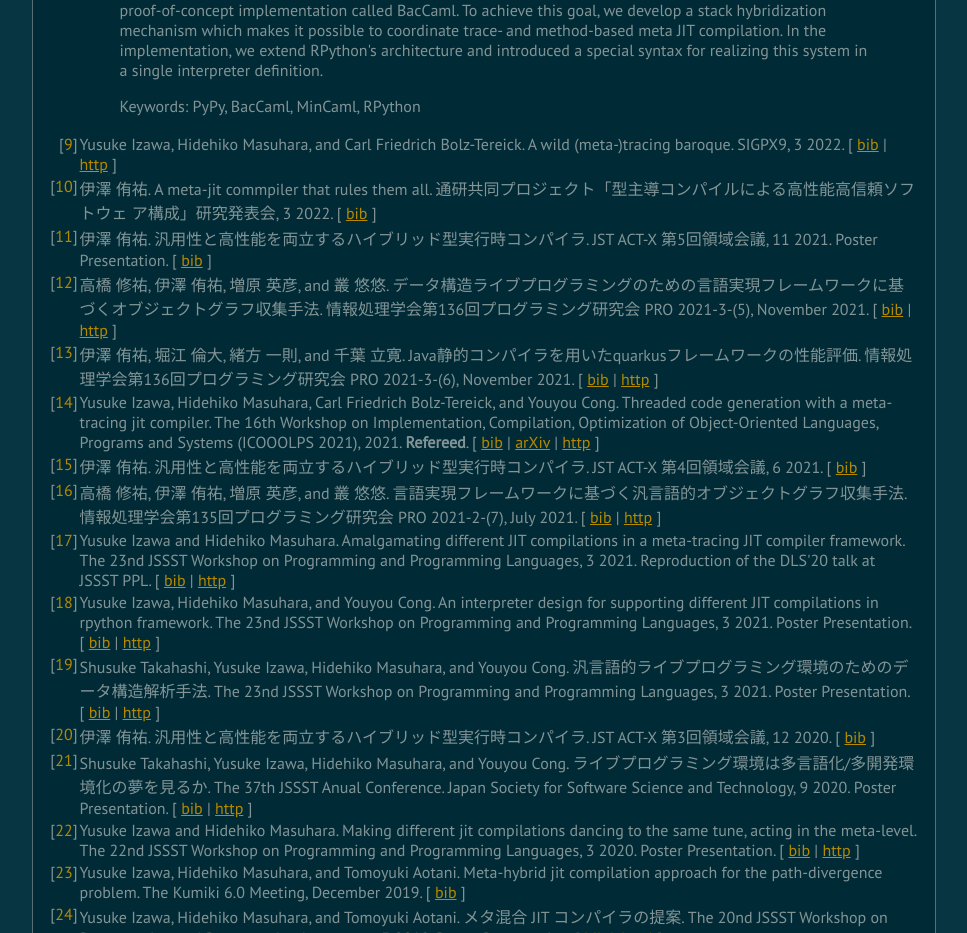
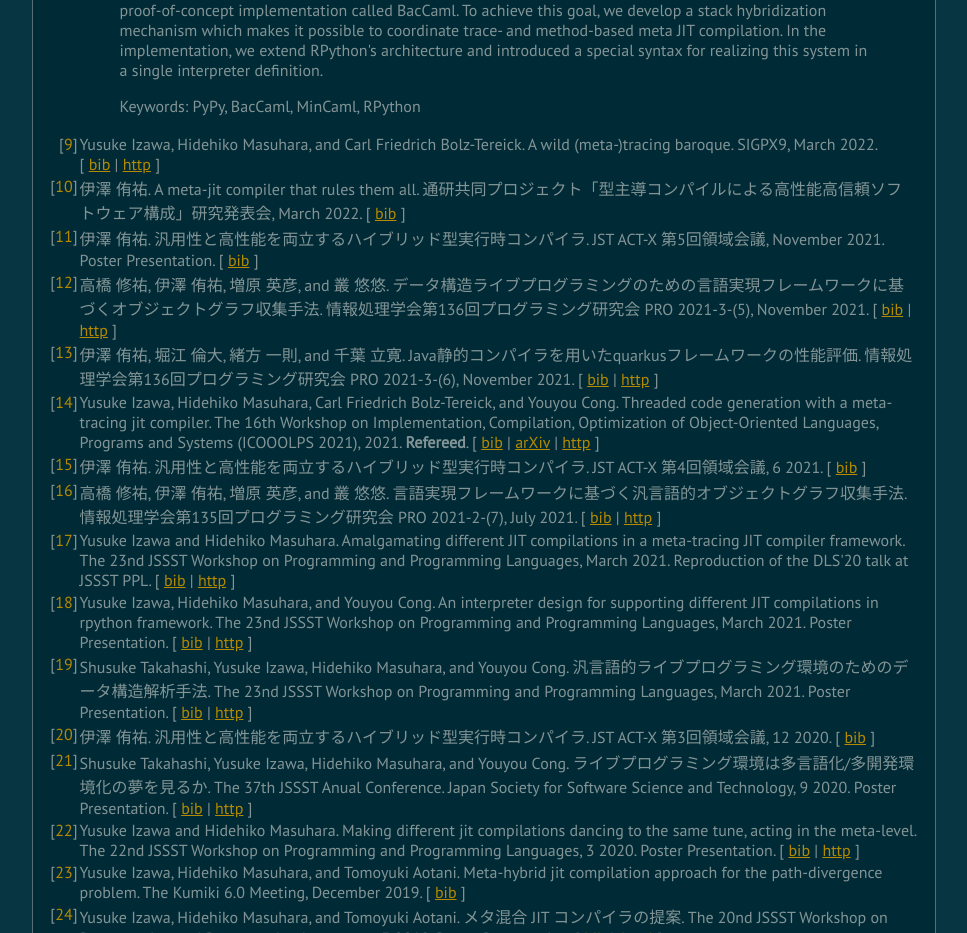
Before and after one commit to 3tty0n/publications, a plain HTML site: page index.html in a window 1280 px wide. Shown: the part 2400-3333 px from the top of the page, without its empty margins (156-1123 px from the left). Drawn offline with Linux system fonts and the light colour scheme.

Commit message:
update index

```diff
--- a/index.html
+++ b/index.html
@@ -204,7 +204,7 @@ Keywords: PyPy, BacCaml, MinCaml, RPython
 <td class="bibtexitem">
 Yusuke Izawa, Hidehiko Masuhara, and Carl&nbsp;Friedrich Bolz-Tereick.
  A wild (meta-)tracing baroque.
- SIGPX9, 3 2022.
+ SIGPX9, March 2022.
 [&nbsp;<a href="index_bib.html#izawasigpx9-2022">bib</a>&nbsp;|
 <a href="https://sigpx.org/9/">http</a>&nbsp;]
 
@@ -218,10 +218,10 @@ Yusuke Izawa, Hidehiko Masuhara, and Carl&nbsp;Friedrich Bolz-Tereick.
 </td>
 <td class="bibtexitem">
 伊澤 侑祐.
- A meta-jit commpiler that rules them all.
+ A meta-jit compiler that rules them all.
 
-  通研共同プロジェクト「型主導コンパイルによる高性能高信頼ソフトウェ
-  ア構成」研究発表会, 3 2022.
+  通研共同プロジェクト「型主導コンパイルによる高性能高信頼ソフトウェア構成」研究発表会,
+  March 2022.
 [&nbsp;<a href="index_bib.html#izawatsuken-2022">bib</a>&nbsp;]
 
 </td>
@@ -236,7 +236,7 @@ Yusuke Izawa, Hidehiko Masuhara, and Carl&nbsp;Friedrich Bolz-Tereick.
 伊澤 侑祐.
 
   汎用性と高性能を両立するハイブリッド型実行時コンパイラ.
- JST ACT-X 第5回領域会議, 11 2021.
+ JST ACT-X 第5回領域会議, November 2021.
  Poster Presentation.
 [&nbsp;<a href="index_bib.html#izawa2021act-x-2">bib</a>&nbsp;]
 
@@ -336,8 +336,8 @@ Yusuke Izawa, Hidehiko Masuhara, Carl&nbsp;Friedrich Bolz-Tereick, and Youyou Co
 Yusuke Izawa and Hidehiko Masuhara.
  Amalgamating different JIT compilations in a meta-tracing JIT
   compiler framework.
- The 23nd JSSST Workshop on Programming and Programming Languages, 3
-  2021.
+ The 23nd JSSST Workshop on Programming and Programming Languages,
+  March 2021.
  Reproduction of the DLS'20 talk at JSSST PPL.
 [&nbsp;<a href="index_bib.html#izawa2021ppl-reproduction">bib</a>&nbsp;|
 <a href="https://jssst-ppl.org/workshop/2021/">http</a>&nbsp;]
@@ -354,8 +354,8 @@ Yusuke Izawa and Hidehiko Masuhara.
 Yusuke Izawa, Hidehiko Masuhara, and Youyou Cong.
  An interpreter design for supporting different JIT compilations in
   rpython framework.
- The 23nd JSSST Workshop on Programming and Programming Languages, 3
-  2021.
+ The 23nd JSSST Workshop on Programming and Programming Languages,
+  March 2021.
  Poster Presentation.
 [&nbsp;<a href="index_bib.html#izawa2021ppl">bib</a>&nbsp;|
 <a href="https://easychair.org/smart-program/PPL2021/">http</a>&nbsp;]
@@ -372,8 +372,8 @@ Yusuke Izawa, Hidehiko Masuhara, and Youyou Cong.
 Shusuke Takahashi, Yusuke Izawa, Hidehiko Masuhara, and Youyou Cong.
 
   汎言語的ライブプログラミング環境のためのデータ構造解析手法.
- The 23nd JSSST Workshop on Programming and Programming Languages, 3
-  2021.
+ The 23nd JSSST Workshop on Programming and Programming Languages,
+  March 2021.
  Poster Presentation.
 [&nbsp;<a href="index_bib.html#takahashi2021ppl">bib</a>&nbsp;|
 <a href="https://easychair.org/smart-program/PPL2021/">http</a>&nbsp;]
```
Also changed, not shown: index_bib.html (+8 -9 lines), 1 other file.
